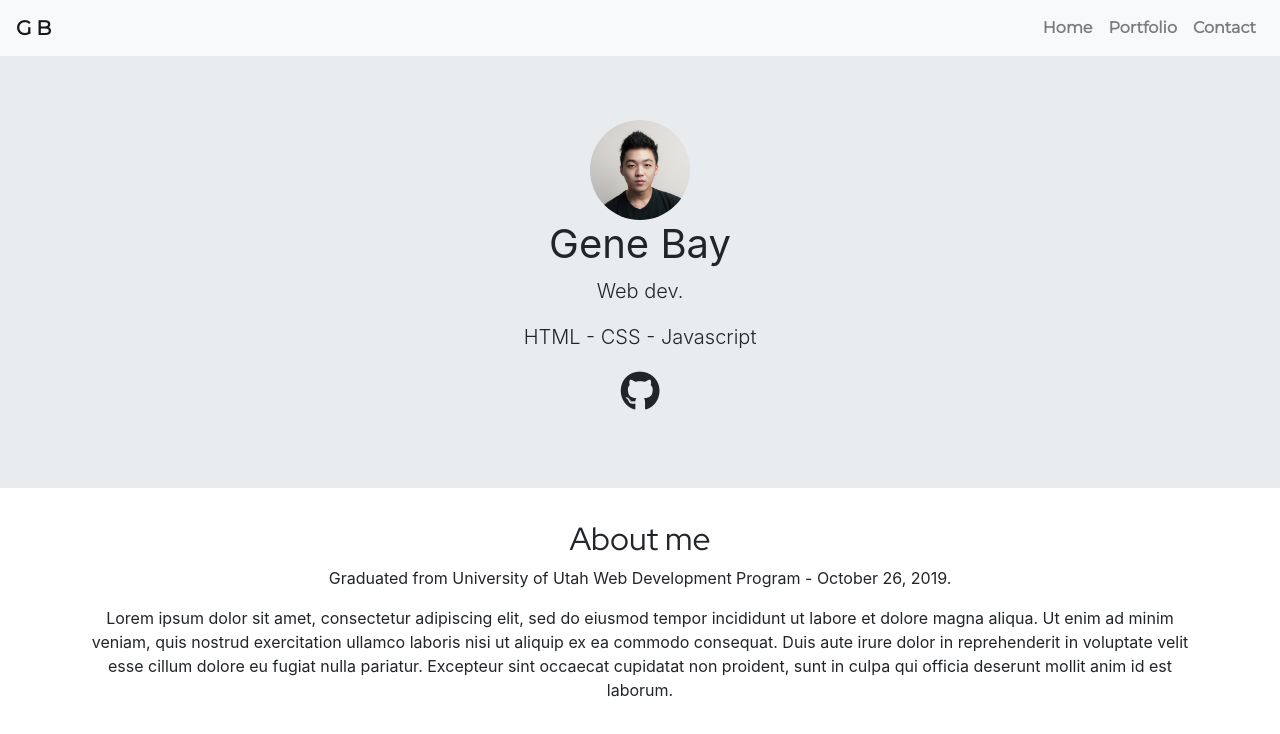
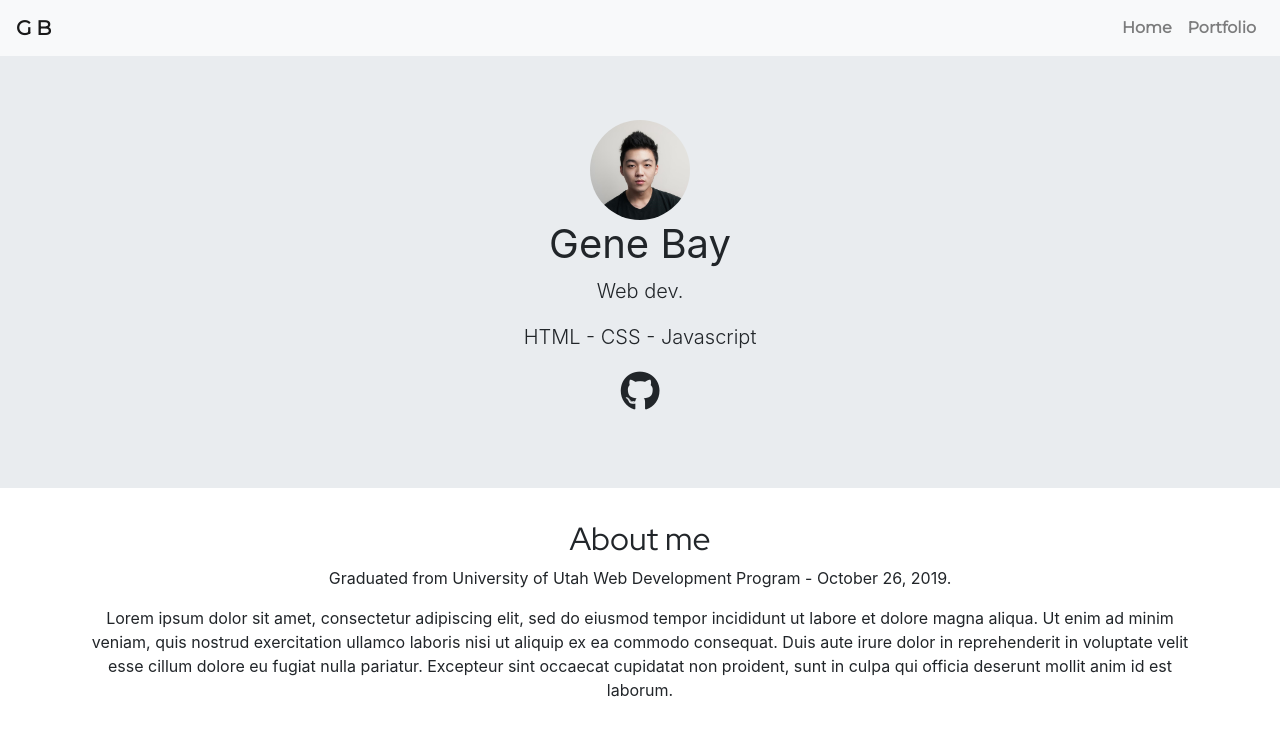
Before and after one commit to baysik/react-portfolio, a React (Create React App) app in the folder portfolio/: page / in a window 1280 px wide. Shown: the top 734 px of the page. Built offline with nearby package versions, Linux system fonts and the light colour scheme.

Commit message:
disabled contact page temporarily

```diff
--- a/portfolio/src/components/Navbar/Navbar.js
+++ b/portfolio/src/components/Navbar/Navbar.js
@@ -8,7 +8,7 @@ export default function Navbar() {
   let navSlide3 = useRef(null);
   useEffect(() => {
     console.log(navSlide);
-    TweenMax.from([navSlide, navSlide2, navSlide3], 2, {
+    TweenMax.from([navSlide, navSlide2], 2, {
       opacity: 0,
       x: 50,
       ease: Power3.easeOut,
@@ -44,11 +44,11 @@ export default function Navbar() {
                 Portfolio
               </a>
             </li>
-            <li className="nav-item" ref={el => (navSlide3 = el)}>
+            {/* <li className="nav-item" ref={el => (navSlide3 = el)}>
               <a className="nav-link" href="/contact">
                 Contact
               </a>
-            </li>
+            </li> */}
           </ul>
         </div>
       </nav>
```
